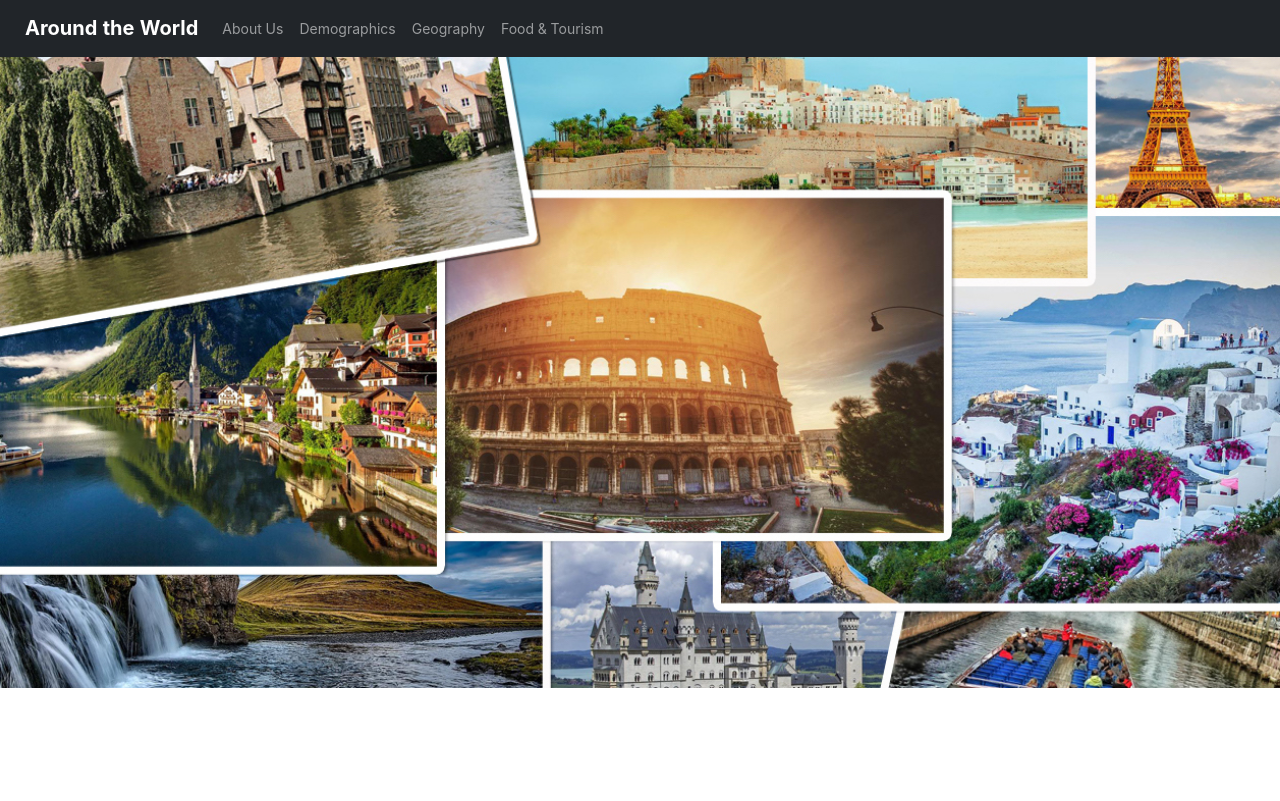
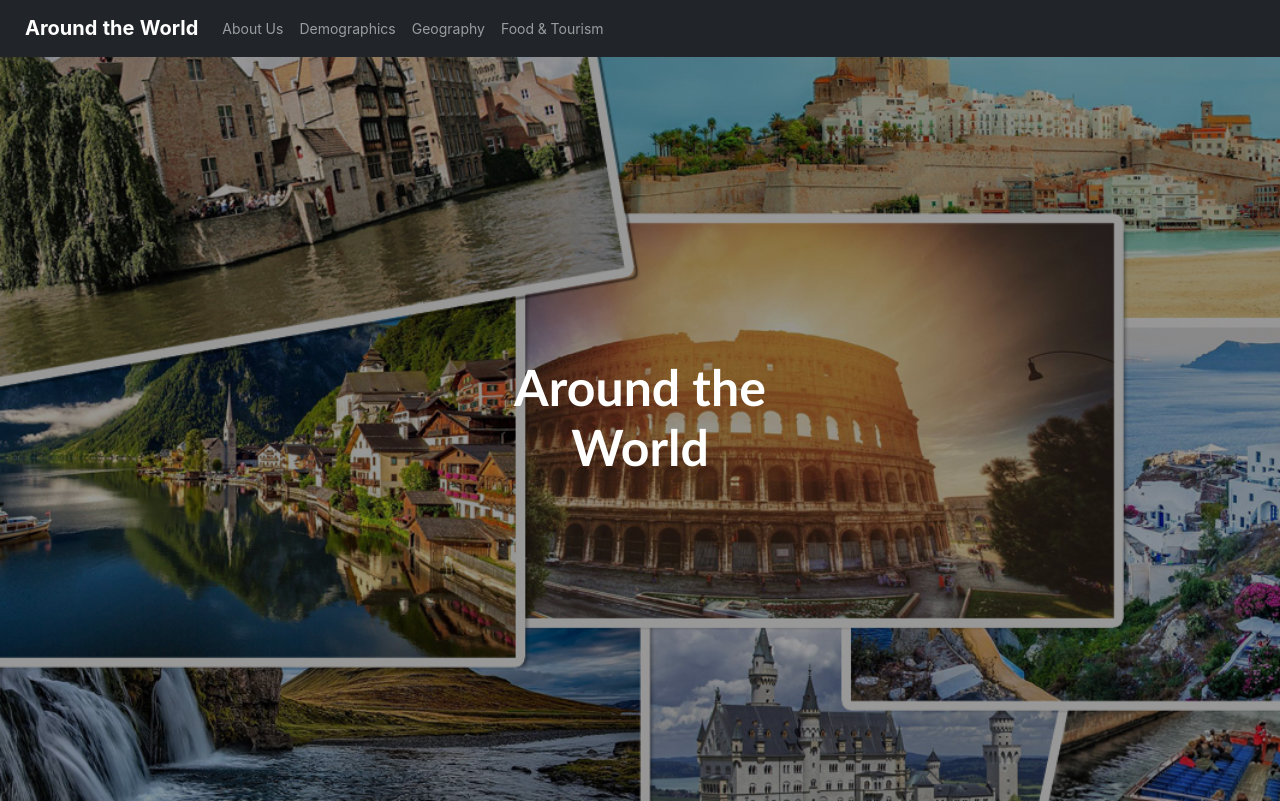
Before and after one commit to preethk0/CS373, a React (Create React App) app in the folder front-end/: page / in a window 1280 px wide. Built offline with nearby package versions, Linux system fonts and the light colour scheme.

Commit message:
splash page background and title additions

```diff
--- a/front-end/src/screens/HomeSplash/HomeSplash.css
+++ b/front-end/src/screens/HomeSplash/HomeSplash.css
@@ -1,3 +1,21 @@
 .coverImageStyle {
-  width: 100%;
+  background-image: linear-gradient(rgba(0, 0, 0, 0.4), rgba(0, 0, 0, 0.4)),
+    url("../../images/CoverImage.jpeg");
+  height: 93vh;
+  /* height: calc(80vh + 64px); */
+  background-size: cover;
+  display: flex;
+  align-items: center;
+  justify-content: center;
 }
+
+.homeTitle {
+  font-family: "Trebuchet MS", "Lucida Sans Unicode", "Lucida Grande",
+    "Lucida Sans", Arial, sans-serif;
+  font-weight: 600;
+  align-self: center;
+  font-size: 50px;
+  color: white;
+  width: 300px;
+  text-align: center;
+}
--- a/front-end/src/screens/HomeSplash/HomeSplash.js
+++ b/front-end/src/screens/HomeSplash/HomeSplash.js
@@ -1,10 +1,13 @@
 import React from "react";
 import CoverImage from "../../images/CoverImage.jpeg";
+import "./HomeSplash.css";
 
 const HomeSplash = ({}) => {
   return (
     <div>
-      <img src={CoverImage} style={{ width: "100%" }} />
+      <div className="coverImageStyle">
+        <h1 className="homeTitle">Around the World</h1>
+      </div>
     </div>
   );
 };
```
